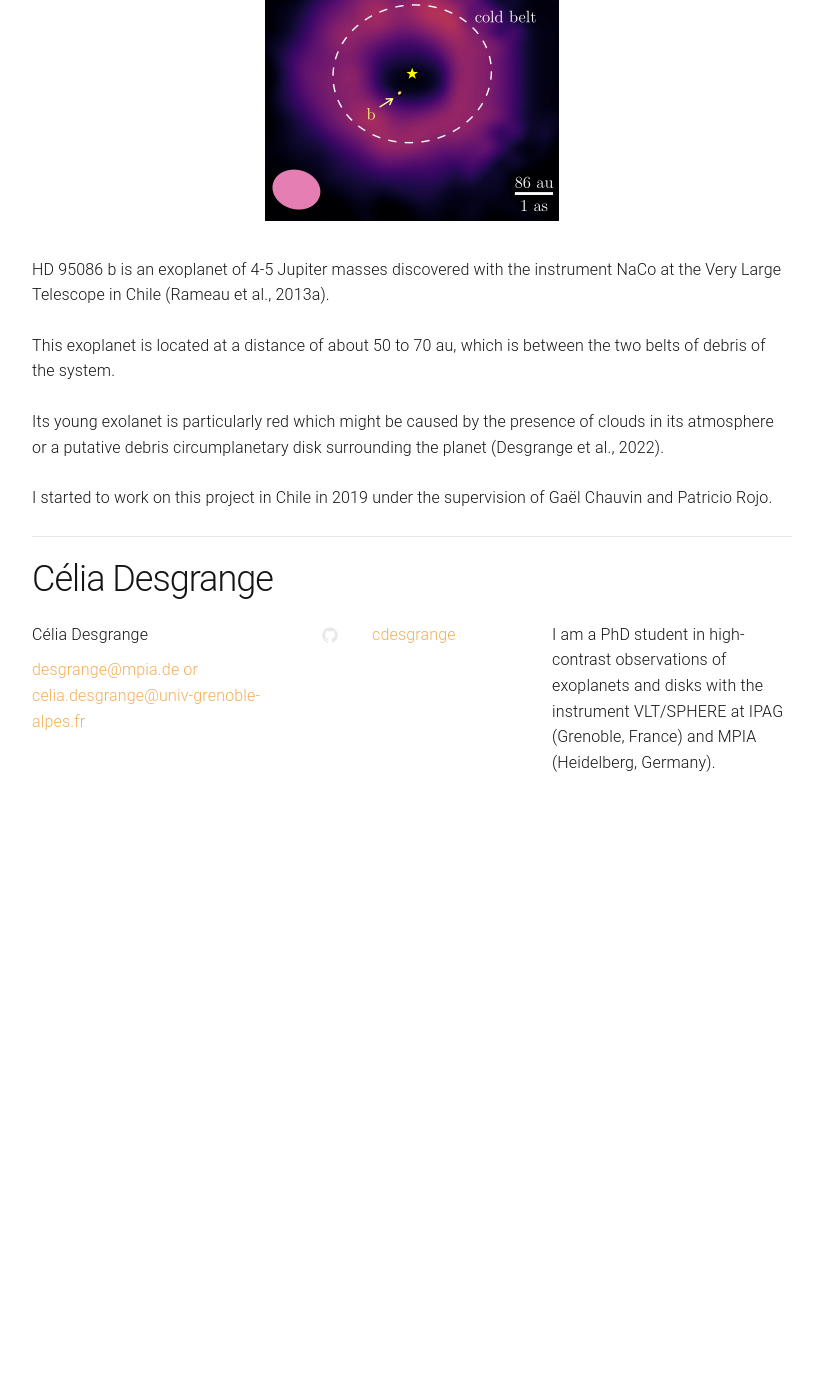
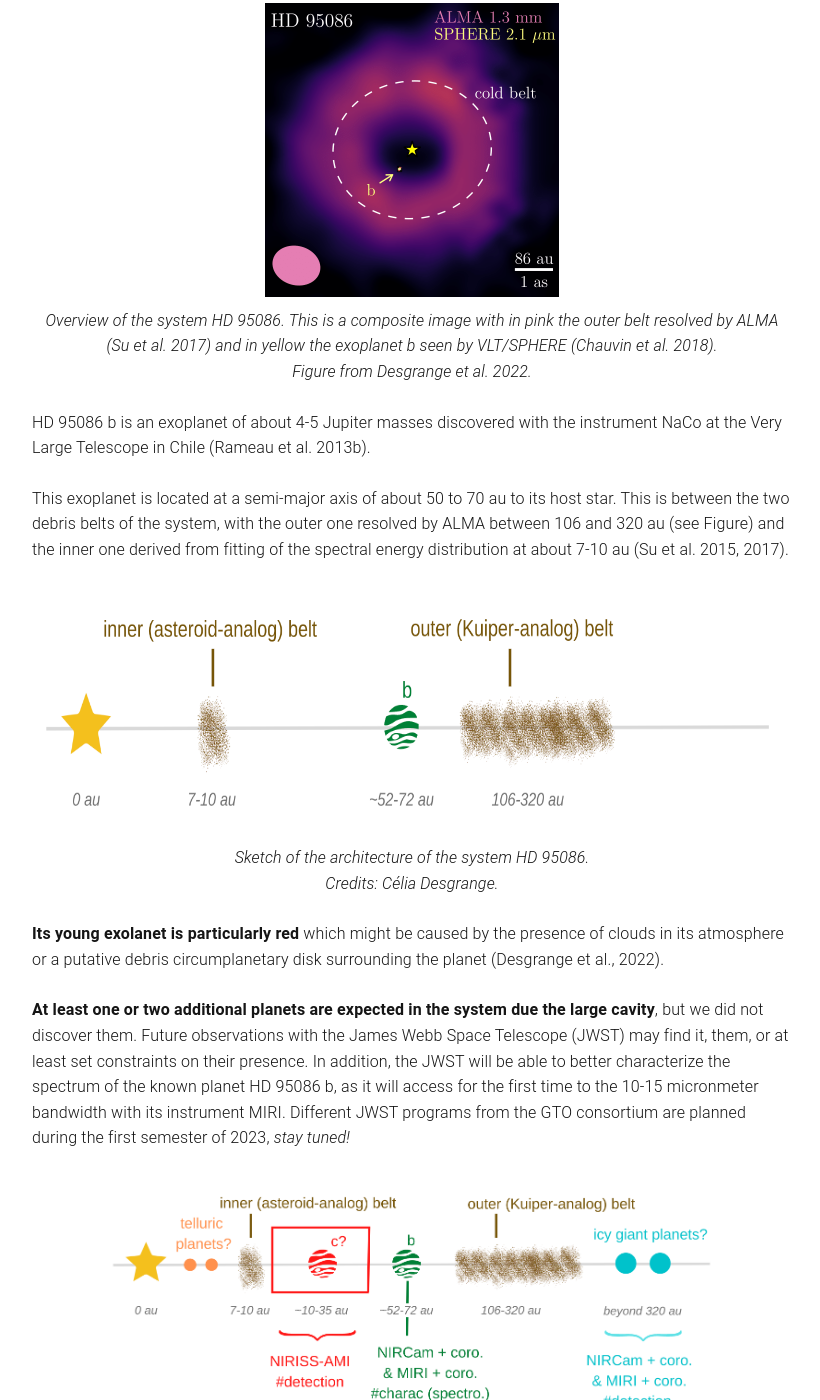
Before and after one commit to cdesgrange/cdesgrange.github.io, a Jekyll site: the page built from _posts/2022-04-23-HD95086.markdown, in a window 1280 px wide and 1400 px high, scrolled down 463 px. Shown: the whole window, without its empty margins (228-1048 px from the left). Built offline with Jekyll 4.4.1, drawn with Linux system fonts in a browser that asks for light colours; before the commit the page ends 1303 px from its top, so only the background shows below that; some of the changed text lies outside the part shown.

Commit message:
added sketches system architecture, stuff about JWST

```diff
--- a/_posts/2022-04-23-HD95086.markdown
+++ b/_posts/2022-04-23-HD95086.markdown
@@ -4,14 +4,42 @@ title:  "Planetary system characterization"
 date:   2022-04-23 20:09:00
 preview: fig/HD95086_overview.png
 ---
+
+
+<b> First-author paper: </b> <i> In-depth direct imaging and spectroscopic characterization of the young Solar System analog HD 95086 </i>,  Desgrange, Chauvin, Christiaens et al., 2022, Astronomy & Astrophysics.
+
+
 <p align="center">
 <img src="/fig/HD95086_overview.png" width="300" height="300">
+<br> <i> Overview of the system HD 95086. This is a composite image with in pink the outer belt resolved by ALMA (Su et al. 2017) and in yellow the exoplanet b seen by VLT/SPHERE (Chauvin et al. 2018). <br> Figure from Desgrange et al. 2022. </i> <br>
 </p>
 
-HD 95086 b is an exoplanet of 4-5 Jupiter masses discovered with the instrument NaCo at the Very Large Telescope in Chile (Rameau et al., 2013a).
 
-This exoplanet is located at a distance of about 50 to 70 au, which is between the two belts of debris of the system.
+HD 95086 b is an exoplanet of about 4-5 Jupiter masses discovered with the instrument NaCo at the Very Large Telescope in Chile (Rameau et al. 2013b).
 
-Its young exolanet is particularly red which might be caused by the presence of clouds in its atmosphere or a putative debris circumplanetary disk surrounding the planet (Desgrange et al., 2022).
+This exoplanet is located at a semi-major axis of about 50 to 70 au to its host star. This is between the two debris belts of the system, with the outer one resolved by ALMA between 106 and 320 au (see Figure) and the inner one derived from fitting of the spectral energy distribution at about 7-10 au (Su et al. 2015, 2017).
 
-I started to work on this project in Chile in 2019 under the supervision of Gaël Chauvin and Patricio Rojo.
+
+<p align="center">
+<img src="/fig/fig_HD95086_sketch_architecture.png" height="250">
+<br> <i> Sketch of the  architecture of the system HD 95086.  <br> Credits: Célia Desgrange. </i> <br>
+</p>
+
+<b>Its young exolanet is particularly red</b> which might be caused by the presence of clouds in its atmosphere or a putative debris circumplanetary disk surrounding the planet (Desgrange et al., 2022).
+
+
+<b> At least one or two additional planets are expected in the system due the large cavity</b>, but we did not discover them. Future observations with the James Webb Space Telescope (JWST) may find it, them, or at least set constraints on their presence. In addition, the JWST will be able to better characterize the spectrum of the known planet HD 95086 b, as it will access for the first time to the 10-15 micronmeter bandwidth with its instrument MIRI. Different JWST programs from the GTO consortium are planned during the first semester of 2023, <i> stay tuned!</i>
+
+<p align="center">
+<img src="/fig/fig_HD95086_sketch_architecture_ext.png" height="250">
+<br> <i> Sketch of the architecture of the system HD 95086 with future possible planet detection(s) and spectral characterization from the JWST telescope and its instruments NIRISS (aperture masking imaging mode), and NIRCam and MIRI (both in coronagraphic modes).   <br> Credits: Célia Desgrange. </i> <br>
+</p>
+<br>
+
+
+I started to work on this project in Chile in 2019 during a master research internship under the supervision of Gaël Chauvin (Institut de Planétologie et d'Astrophysiques de Grenoble and Universidad de Chile) and Patricio Rojo (Universidad de Chile).
+The paper was submitted and accepted beginning of 2022, coinciding with the beginning of my PhD.
+
+
+The paper is available <a href="https://ui.adsabs.harvard.edu/search/p_=0&q=%20%20author%3A%22%5Esu%22%20%20abs%3A%2295086%22&sort=date%20desc%2C%20bibcode%20desc
+">here</a>.
```
